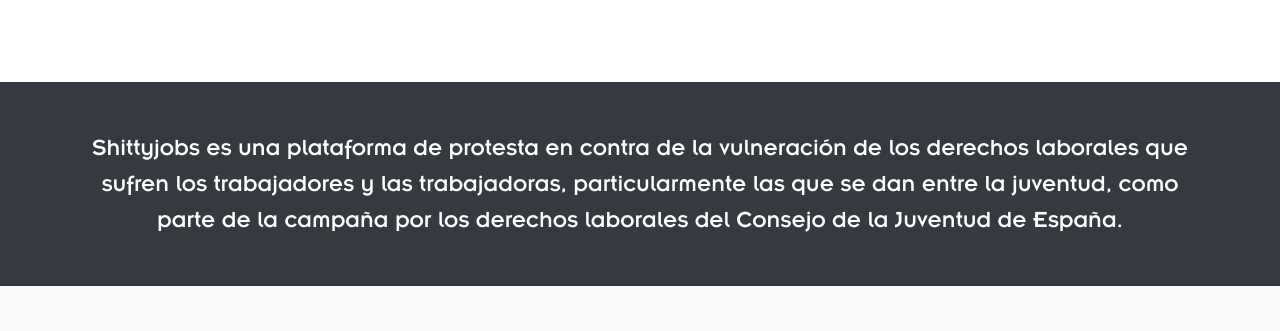
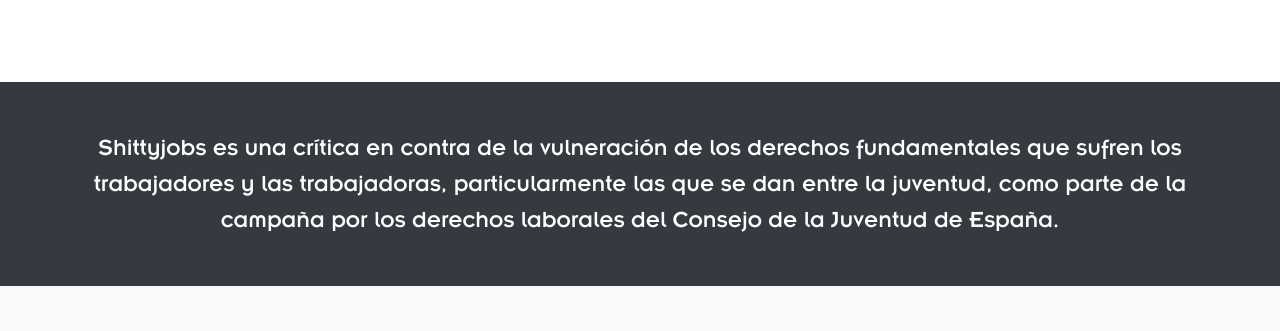
Before and after one commit to lorearwe/shittyjobs, a website with bundled scripts: page index.html in a window 1280 px wide. Shown: the part 2280-2611 px from the top of the page. Built offline with nearby package versions, Linux system fonts and the light colour scheme.

Commit message:
Update index.html

```diff
--- a/index.html
+++ b/index.html
@@ -142,7 +142,7 @@
        <div class="py-5 bg-dark">
         <div class="container">
       <p class="m-0 text-center shitty-h3 text-white">
-          Shittyjobs es una plataforma de protesta en contra de la vulneración de los derechos laborales que sufren los trabajadores y las trabajadoras, particularmente las que se dan entre la juventud, como parte de la campaña por los derechos laborales del Consejo de la Juventud de España.
+          Shittyjobs es una crítica en contra de la vulneración de los derechos fundamentales que sufren los trabajadores y las trabajadoras, particularmente las que se dan entre la juventud, como parte de la campaña por los derechos laborales del Consejo de la Juventud de España.
       </p>
     </div>
       </div>
```
